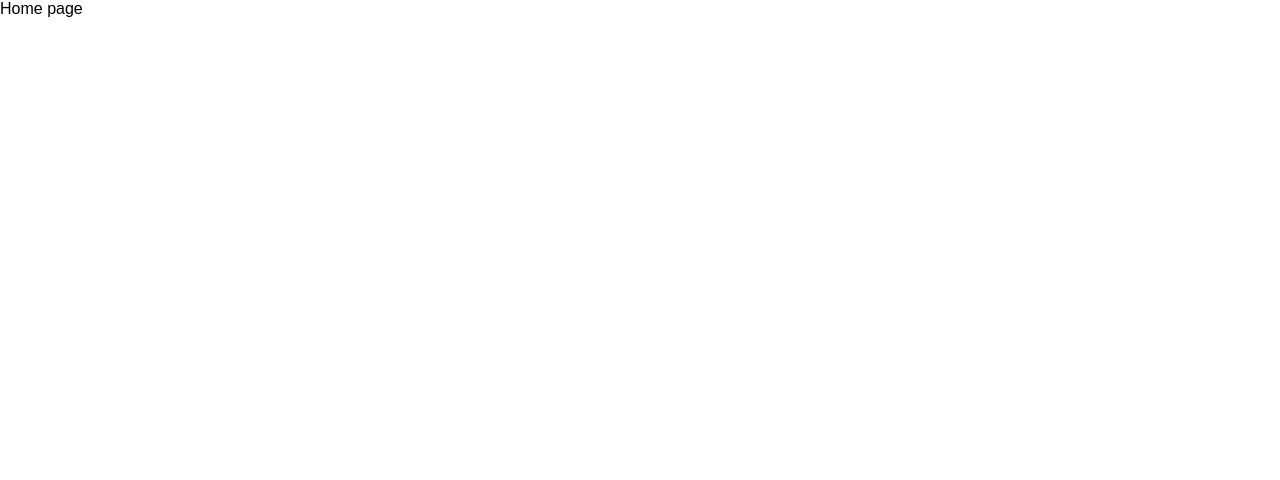
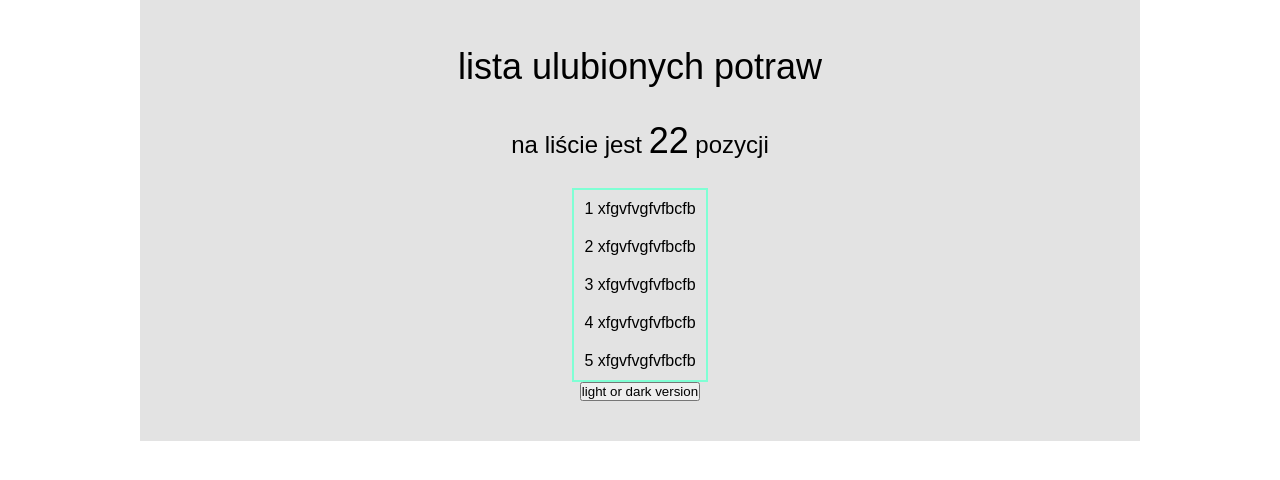
Before and after one commit to F-Agata/light-and-dark, a Next.js app: page / in a window 1280 px wide. Shown: the top 480 px of the page. Built offline with nearby package versions, Linux system fonts and the light colour scheme.

Commit message:
add LightOrDarkContext and LightOrDarkContext

```diff
--- /dev/null
+++ b/components/DishList.js
@@ -0,0 +1,67 @@
+import React, { useContext} from "react";
+import { Box, TitleAndText } from '../styles'
+import styled, { css } from 'styled-components'
+import { LightOrDarkContext }  from "../context/LightOrDarkContext";
+
+const DishList = () => {
+
+    const lOrD = useContext(LightOrDarkContext)
+
+    return (
+        <Box>
+            <StyledNavigationUl>
+                <StyledNavigationLi>
+                    1 xfgvfvgfvfbcfb
+                </StyledNavigationLi>
+                <StyledNavigationLi>
+                   2 xfgvfvgfvfbcfb
+                </StyledNavigationLi>
+                <StyledNavigationLi>
+                   3 xfgvfvgfvfbcfb
+                </StyledNavigationLi>
+                <StyledNavigationLi>
+                    4 xfgvfvgfvfbcfb
+                </StyledNavigationLi>
+                <StyledNavigationLi>
+                   5 xfgvfvgfvfbcfb
+                </StyledNavigationLi>
+            </StyledNavigationUl>
+        </Box>
+    )
+}
+
+export default DishList
+
+const StyledNavigationUl = styled.ul`
+  border: aquamarine 2px solid;
+  //display: flex;
+  //justify-content: flex-end;
+  //@media (min-width: 1024px) {
+  //  justify-content: space-between;
+  //}
+`
+
+const StyledNavigationLi = styled.li`
+  list-style: none;
+  padding: 10px ;
+  cursor: pointer;
+  transition: 0.3s;
+  // :hover {
+  //   ${({ theme }) => css`
+  //     font-weight: ${theme.fontWeights.fontBold};
+  //     box-shadow: 0px 4px 4px rgba(0, 0, 0, 0.25);
+  //   `};
+  // }
+  // :active {
+  //   ${({ theme }) => css`
+  //     font-weight: ${theme.fontWeights.fontBold};
+  //     box-shadow: 0px 4px 4px rgba(0, 0, 0, 0.25);
+  //   `};
+  //   :focus {
+  //     ${({ theme }) => css`
+  //       font-weight: ${theme.fontWeights.fontBold};
+  //       box-shadow: 0px 4px 4px rgba(0, 0, 0, 0.25);
+  //     `};
+  //   }
+  // }
+`
--- /dev/null
+++ b/context/LightOrDarkContext.js
@@ -0,0 +1,23 @@
+import React, { useState, createContext} from "react";
+
+export const LightOrDarkContext = createContext();
+
+
+const LightOrDarkContextProvider = ( props ) => {
+    const [darkVariant, setDarkVariant] = useState(true)
+
+    const toggleLD = () => {
+        setDarkVariant(preDarkVariant => !preDarkVariant)
+    }
+
+    const value = {
+        darkVariant: darkVariant,
+        toggleLD: toggleLD
+    }
+
+    return (
+        <LightOrDarkContext.Provider value={value} {...props} />
+    )
+};
+
+export default LightOrDarkContextProvider
--- a/pages/_app.js
+++ b/pages/_app.js
@@ -1,15 +1,28 @@
+import LightOrDarkProvider from "/context/LightOrDarkContext"
 import '../styles/globals.css'
 import { ThemeProvider } from 'styled-components'
 import { Box, GlobalStyle, theme } from '../styles'
+import LightOrDarkContextProvider from "/context/LightOrDarkContext";
 
 function MyApp({ Component, pageProps }) {
   return (
     <>
       <ThemeProvider theme={theme}>
         <GlobalStyle />
-        <Box>
-          <Component {...pageProps} />
-        </Box>
+          <LightOrDarkContextProvider>
+             <Box
+                     maxWidth={1000}
+                     minWidth={375}
+                     width={'100%'}
+                     m={'0 auto'}
+                     overflow={'hidden'}
+                     display={'flex'}
+                     flexDirection={'column'}
+                     justifyContent={'center'}
+        >
+                <Component {...pageProps} />
+             </Box>
+          </LightOrDarkContextProvider >
       </ThemeProvider>
     </>
   )
--- a/pages/index.js
+++ b/pages/index.js
@@ -1,10 +1,34 @@
-import { Box } from '../styles'
-import useBetterMediaQuery from '../hooks/useBetterMediaQuery'
+import React, {useContext} from "react";
+import { Box, TitleAndText } from '../styles'
+import { LightOrDarkContext }  from "../context/LightOrDarkContext";
+import DishList from "../components/DishList";
+
 
 const Home = () => {
-  const modificationPage = useBetterMediaQuery('(min-width: 768px)')
 
-  return <Box>Home page</Box>
+    const lOrD = useContext(LightOrDarkContext)
+
+  return (
+      <Box
+          width={'100%'}
+          m={'0 auto'}
+          bg={'bgPrimaryLight'}
+          overflow={'hidden'}
+          display={'flex'}
+          flexDirection={'column'}
+          justifyContent={'center'}
+          alignItems={'center'}
+          p={40}
+      >
+          <TitleAndText variant={'title1'} mb={20}> lista ulubionych potraw</TitleAndText>
+          <TitleAndText variant={'title2'} mb={20}>na liście jest  <TitleAndText as="span" variant={'title1'}>22</TitleAndText> pozycji</TitleAndText>
+<DishList/>
+          <Box>
+              <button onClick={lOrD.toggleLD}>light or dark version</button>
+          </Box>
+
+      </Box>
+  )
 }
 
 export default Home
--- /dev/null
+++ b/styles/Components/TitleAndText.js
@@ -0,0 +1,30 @@
+import styled from 'styled-components'
+import { variant, color, space, typography } from 'styled-system'
+
+export const TitleAndText = styled.p`
+  font-family: 'Oswald', sans-serif;;
+  text-decoration: none;
+  ${color};
+  ${space};
+  ${typography};
+  ${variant({
+    variants: {
+      title1: {
+        fontSize: '36px',
+        lineHeight: '150%',
+      },
+      title2: {
+         fontSize: '24px',
+        lineHeight: '120%',
+      },
+      textSmall: {
+            fontSize: '16px',
+        lineHeight: '110%',
+      },
+      textLarge: {
+             fontSize: '12px',
+        lineHeight: '110%',
+      },
+    },
+  })};
+`
--- a/styles/Components/index.js
+++ b/styles/Components/index.js
@@ -1,2 +1,3 @@
 export * from './Box'
 export * from './Link'
+export * from './TitleAndText'
--- a/styles/GlobalStyle.js
+++ b/styles/GlobalStyle.js
@@ -1,13 +1,13 @@
 import { createGlobalStyle } from 'styled-components'
 
 export const GlobalStyle = createGlobalStyle`
-  @import url('https://fonts.googleapis.com/css2?family=Montserrat:wght@300;600&display=swap');
+  @import url('https://fonts.googleapis.com/css2?family=Oswald&display=swap');
 
   * {
     margin: 0;
     padding: 0;
     box-sizing: border-box;
-    font-family: 'Montserrat', sans-serif;
+    font-family: 'Oswald', sans-serif;
   }
 
   body {
@@ -17,12 +17,12 @@ export const GlobalStyle = createGlobalStyle`
   input {
     outline: none;
     box-sizing: border-box !important;
-    font-family: 'Montserrat', sans-serif;
+    font-family: 'Oswald', sans-serif;;
   }
 
   textarea {
     outline: none;
     box-sizing: border-box !important;
-    font-family: 'Montserrat', sans-serif;
+    font-family: 'Oswald', sans-serif;;
   }
 `
--- a/styles/theme.js
+++ b/styles/theme.js
@@ -2,15 +2,14 @@ import breakpoints from './breakpoints'
 
 export const theme = {
   colors: {
-    primary: 'orangered',
-    secondary: 'red',
+    bgPrimaryDark: '#0402A3',
+    textDark: '#E3E3E3',
+    bgPrimaryLight: '#E3E3E3',
+    textLight: '#0402A3',
+    Secondary: '#B5B5B5',
   },
-  gradients: {},
   fontWeights: {
     regular: `400`,
-    bold: `700`,
   },
-  fontSizes: {},
-  lineHeight: {},
   breakpoints,
 }
```
